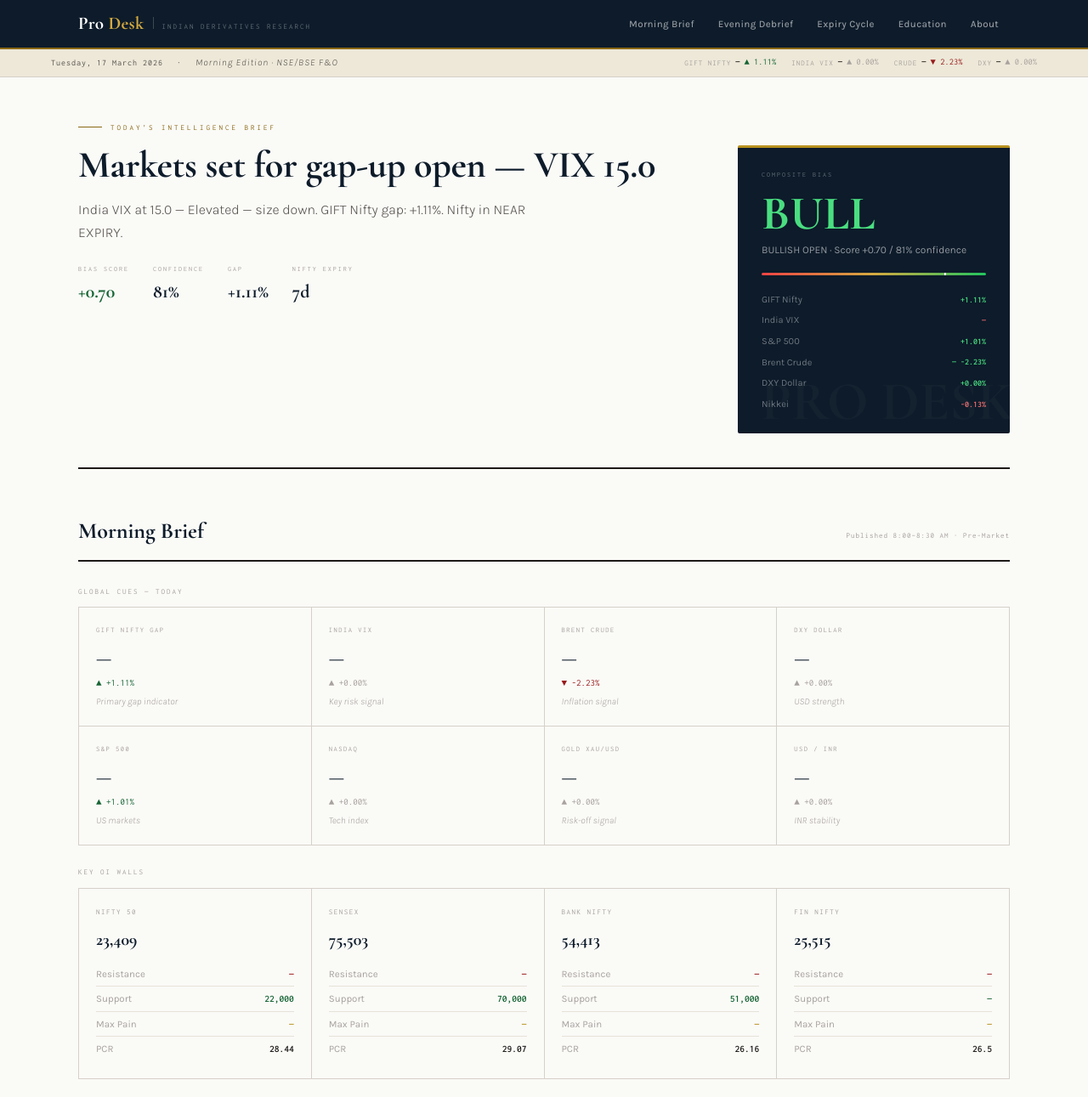
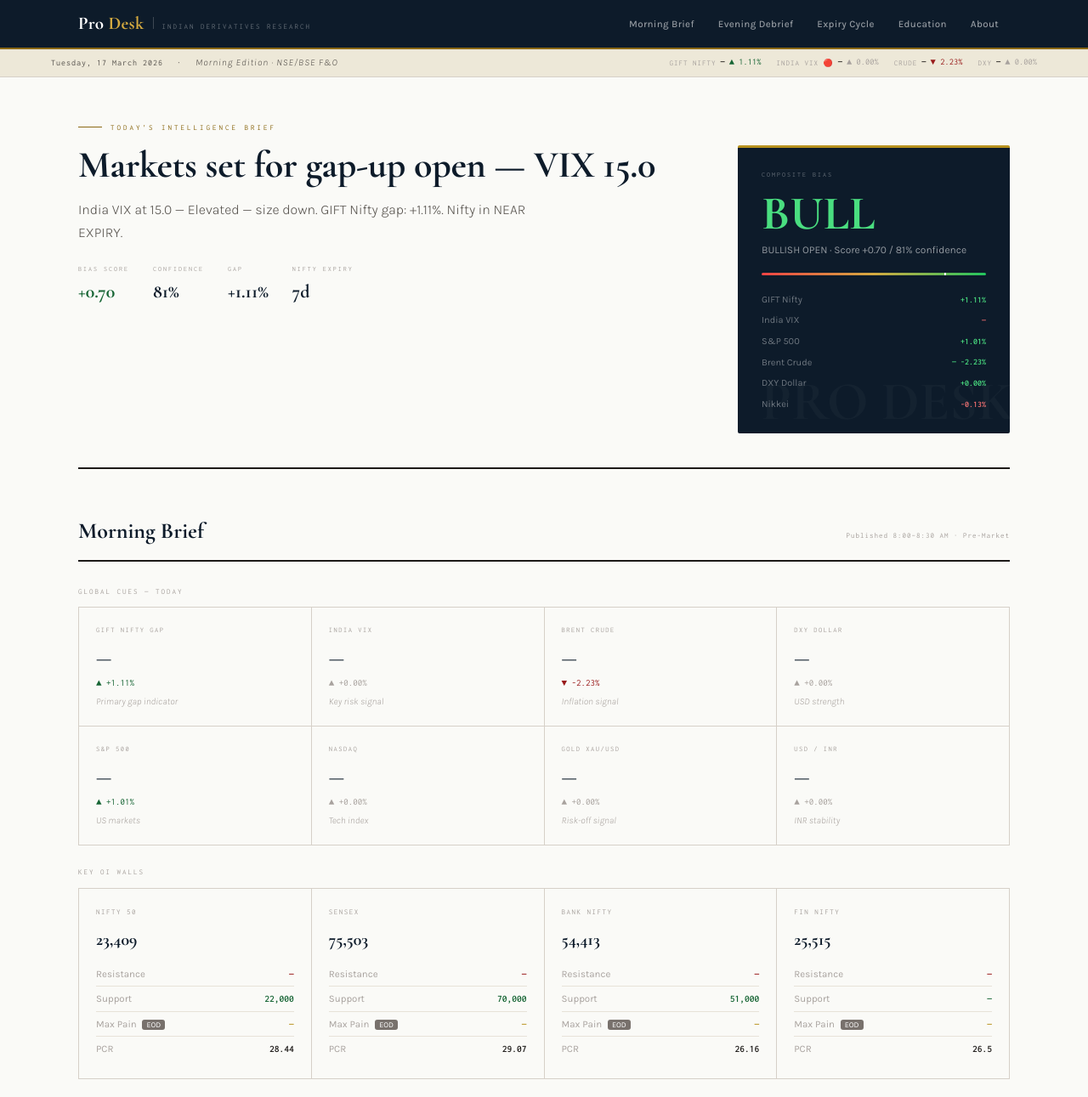
Before and after one commit to prodesk-research/prodesk-research.github.io, a plain HTML site: page index.html in a window 1280 px wide. Shown: the top 1291 px of the page at 85% size. Drawn offline with nearby package versions, Linux system fonts and the light colour scheme.

Commit message:
Add LIVE/EOD badge on max pain, live VIX from Upstox

```diff
--- a/index.html
+++ b/index.html
@@ -890,7 +890,7 @@ function renderDateline(d){
   if(!g) return;
   const tickers = [
     { lbl:'GIFT NIFTY', val: g.gift_nifty?.value||'—', chg: g.gift_nifty?.chg||0 },
-    { lbl:'INDIA VIX',  val: g.india_vix?.value||'—',  chg: g.india_vix?.chg||0 },
+    { lbl:'INDIA VIX 🔴', val: g.india_vix?.value||'—', chg: g.india_vix?.chg||0 },
     { lbl:'CRUDE',      val: g.crude?.value||'—',       chg: g.crude?.chg||0 },
     { lbl:'DXY',        val: g.dxy?.value||'—',         chg: g.dxy?.chg||0 },
   ];
@@ -969,12 +969,15 @@ function renderWalls(d){
   el('walls-grid').innerHTML = order.map(k=>{
     const wl = w[k]||{};
     if(!wl.spot) return `<div class="cell"><div class="wall-index">${INDEX_LABELS[k]||k}</div><div class="cell-note">No data — run OCI first</div></div>`;
+    const mpBadge = wl.max_pain_source==='live'
+      ? '<span style="font-size:9px;background:#1A5C38;color:#fff;padding:1px 5px;border-radius:3px;margin-left:4px">LIVE</span>'
+      : '<span style="font-size:9px;background:#78716C;color:#fff;padding:1px 5px;border-radius:3px;margin-left:4px">EOD</span>';
     return `<div class="cell">
       <div class="wall-index">${INDEX_LABELS[k]||k}</div>
       <div class="wall-spot">${fmtNum(wl.spot)}</div>
       <div class="wall-row"><span class="wr-lbl">Resistance</span><span class="wr-val r">${fmtNum(wl.resistance)}</span></div>
       <div class="wall-row"><span class="wr-lbl">Support</span><span class="wr-val s">${fmtNum(wl.support)}</span></div>
-      <div class="wall-row"><span class="wr-lbl">Max Pain</span><span class="wr-val g">${fmtNum(wl.max_pain)}</span></div>
+      <div class="wall-row"><span class="wr-lbl">Max Pain ${mpBadge}</span><span class="wr-val g" style="font-weight:700">${fmtNum(wl.max_pain)}</span></div>
       <div class="wall-row"><span class="wr-lbl">PCR</span><span class="wr-val">${wl.pcr||'—'}</span></div>
     </div>`;
   }).join('');
```
